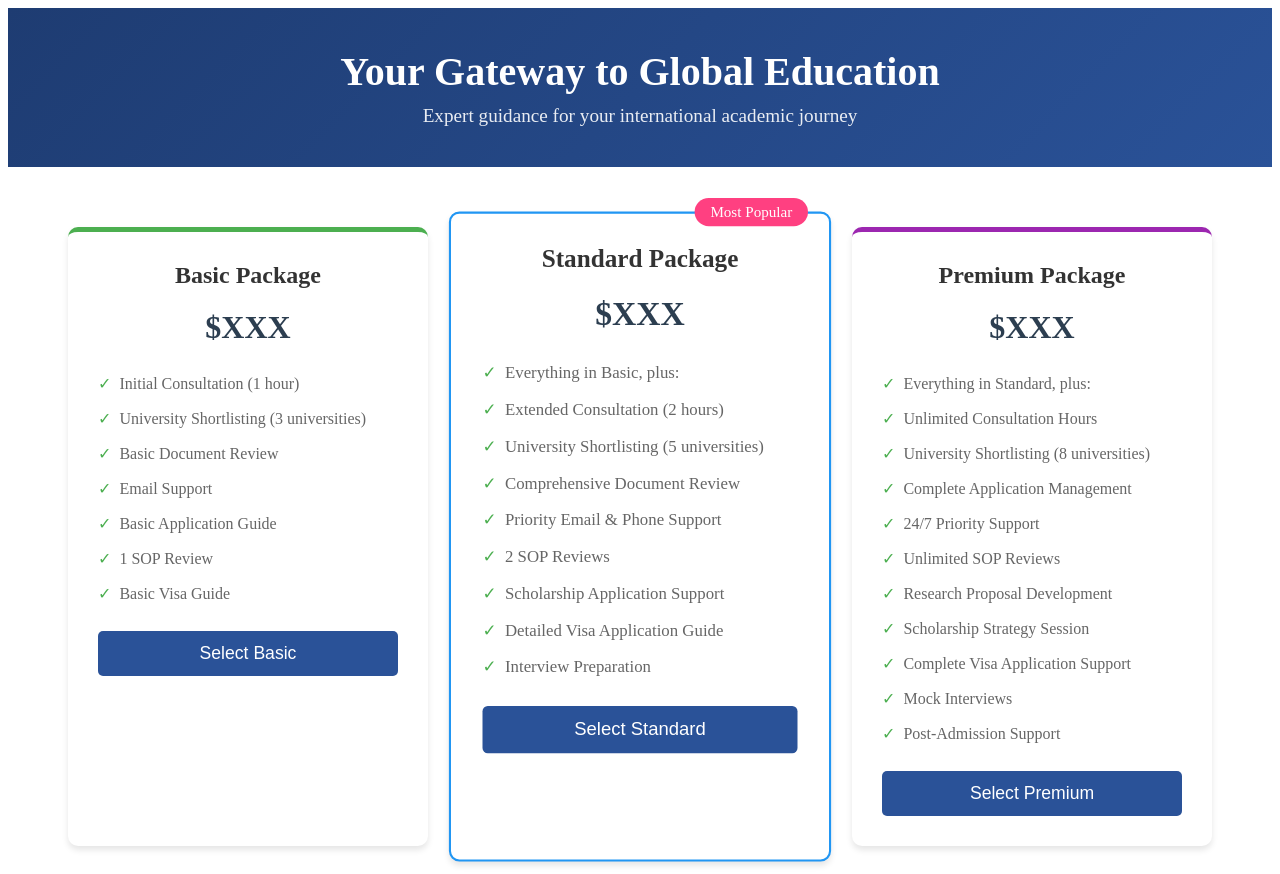
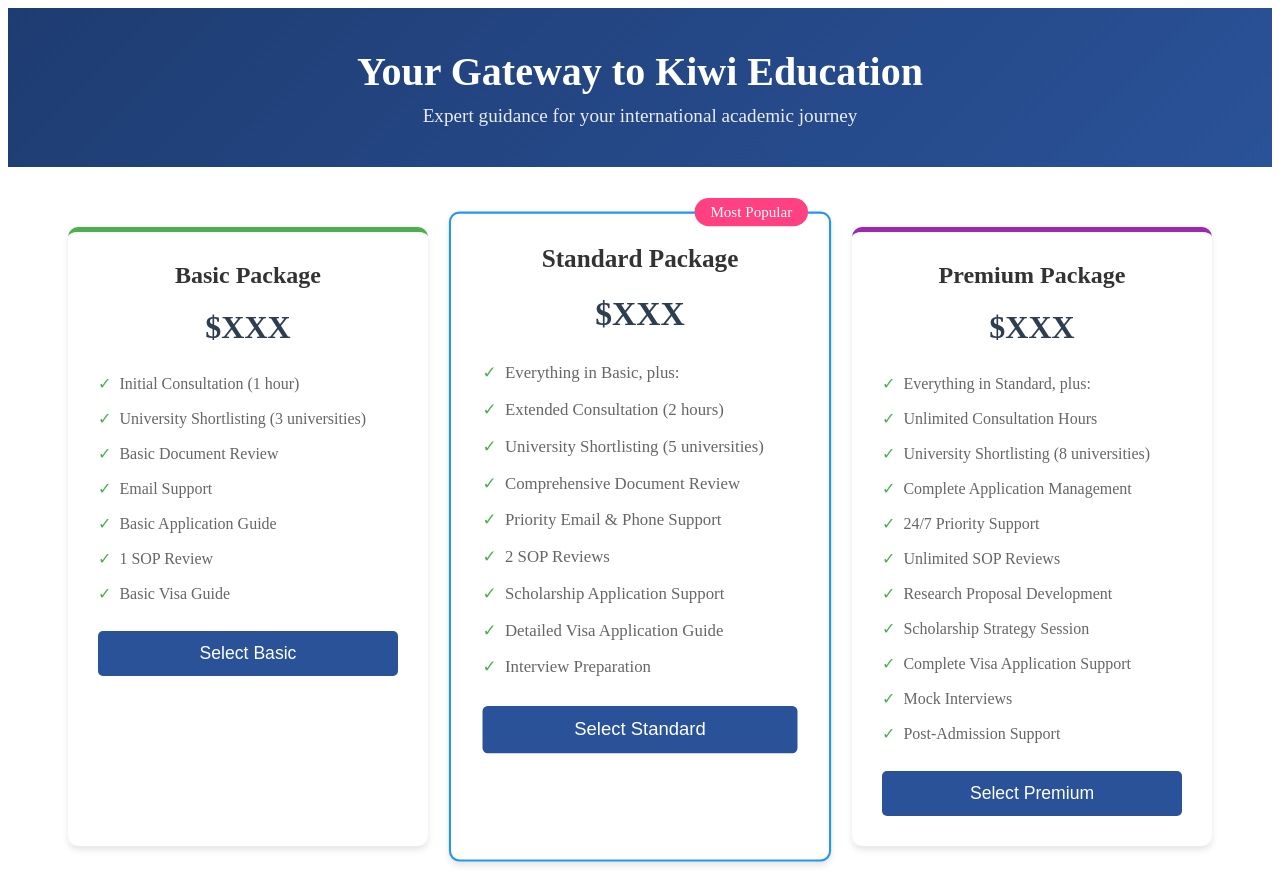
Before and after one commit to Mairaj-Jafri/packages, a plain HTML site: page index.html in a window 1280 px wide. Drawn offline with Linux system fonts and the light colour scheme.

Commit message:
Update index.html

```diff
--- a/index.html
+++ b/index.html
@@ -147,7 +147,7 @@
 <body>
     <!-- Banner Section -->
     <div class="banner">
-        <h1>Your Gateway to Global Education</h1>
+        <h1>Your Gateway to Kiwi Education</h1>
         <p>Expert guidance for your international academic journey</p>
     </div>
 
```
